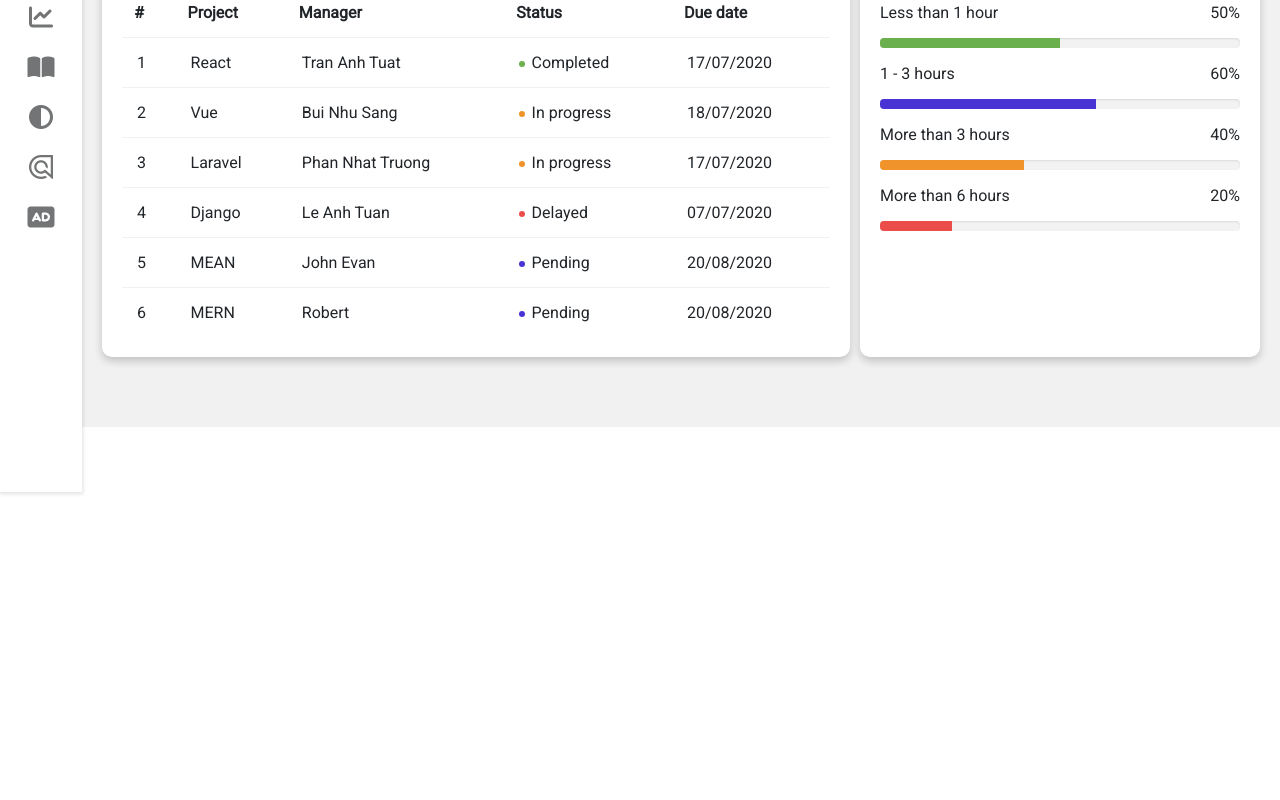
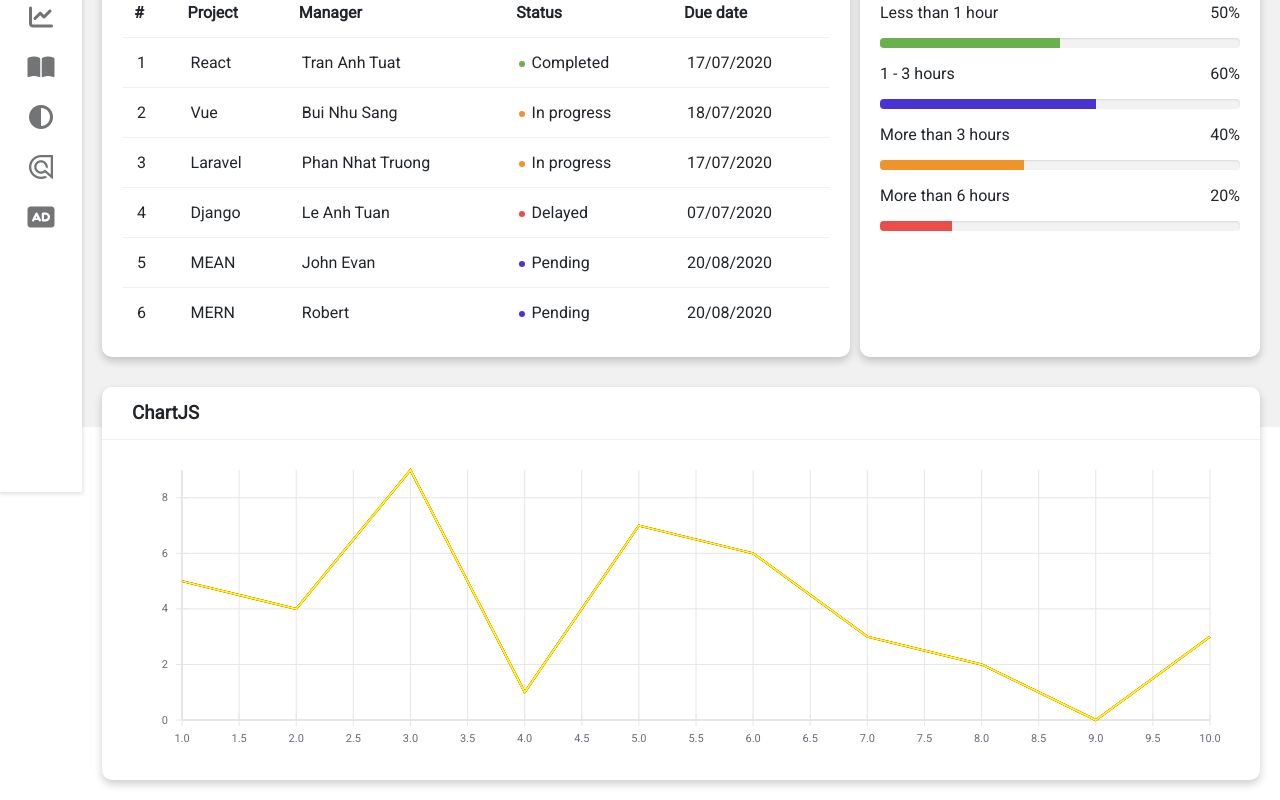
Before and after one commit to gabyballester/react-panel-admin-v3-dark-light-modes-cssgrid, a React (Create React App) app: page / in a window 1280 px wide. Shown: the part 373-1173 px from the top of the page. Before the commit the page ends 800 px from the top, so only its background shows below. Built offline with nearby package versions, Linux system fonts and the light colour scheme.

Commit message:
Chart component

```diff
--- a/package.json
+++ b/package.json
@@ -9,6 +9,7 @@
     "react": "^17.0.2",
     "react-dom": "^17.0.2",
     "react-scripts": "4.0.3",
+    "react-vis": "^1.11.7",
     "web-vitals": "^1.0.1"
   },
   "scripts": {
--- /dev/null
+++ b/src/components/Chart.css
@@ -0,0 +1,7 @@
+.chart-container{
+  display: flex;
+  flex-direction: column;
+  justify-content: center;
+  align-items: center;
+  text-align: center;
+}
--- /dev/null
+++ b/src/components/Chart.js
@@ -0,0 +1,57 @@
+import React, { useEffect, useState } from 'react';
+import { XYPlot, LineSeries, XAxis, YAxis, VerticalGridLines, HorizontalGridLines } from 'react-vis';
+import '../../node_modules/react-vis/dist/style.css';
+import './Chart.css';
+
+const Chart = ({ chartRef }) => {
+  const [width, setWidth] = useState('600')
+
+  useEffect(() => {
+    getWidth()
+  }, [])
+
+  window.addEventListener('resize', (event) => {
+    setTimeout(() => {
+    getWidth()
+  }, 2000);
+  });
+
+  const getWidth = () => {
+    setTimeout(() => {
+      setWidth('300')
+      setWidth(chartRef.current.clientWidth.toString() - 80)
+    }, 2000);
+  }
+
+  return (
+    <div className="chart-container">
+      <XYPlot height={300} width={width}>
+        <VerticalGridLines />
+        <HorizontalGridLines />
+        <XAxis />
+        <YAxis />
+        <LineSeries data={data} color="red" />
+        <LineSeries data={data} color="purple" />
+        <LineSeries data={data} color="yellow" />
+      </XYPlot>
+    </div>
+  )
+}
+
+const data = [
+  { x: 1, y: 5 },
+  { x: 2, y: 4 },
+  { x: 3, y: 9 },
+  { x: 4, y: 1 },
+  { x: 5, y: 7 },
+  { x: 6, y: 6 },
+  { x: 7, y: 3 },
+  { x: 8, y: 2 },
+  { x: 9, y: 0 },
+  { x: 9, y: 0 },
+  { x: 9, y: 0 },
+  { x: 9, y: 0 },
+  { x: 10, y: 3 }
+]
+
+export default Chart;
--- a/src/components/Main.css
+++ b/src/components/Main.css
@@ -131,6 +131,16 @@ table th {
 	box-shadow: inset 0 1px 2px rgba(0,0,0,0.1);
 }
 
+.row-chart {
+  padding: 10px;
+  display: grid;
+}
+
+.card-content-chart {
+  padding: 20px;
+  width: 100%;
+}
+
 /* Small devices >= 600px */
 @media screen and (max-width: 600px) {
   .wrapper {
--- a/src/components/Main.js
+++ b/src/components/Main.js
@@ -1,7 +1,11 @@
+import { useRef } from 'react';
+
+import Chart from './Chart';
+
 import './Main.css';
 
 const Main = ({ showSidebar }) => {
-
+  const chartRef = useRef(null);
   const sidebarContainer = `wrapper ${showSidebar ? 'expand' : ''}`;
 
   return (
@@ -152,7 +156,7 @@ const Main = ({ showSidebar }) => {
 								<span class="float-right">50%</span>
               </p>
               <div class="progress">
-								<div class="bg-success" style={{width: '50%'}}></div>
+                <div class="bg-success" style={{ width: '50%' }}></div>
               </div>
             </div>
             <div class="progress-wrapper">
@@ -161,7 +165,7 @@ const Main = ({ showSidebar }) => {
 								<span class="float-right">60%</span>
               </p>
               <div class="progress">
-								<div class="bg-primary" style={{width: '60%'}}></div>
+                <div class="bg-primary" style={{ width: '60%' }}></div>
               </div>
             </div>
             <div class="progress-wrapper">
@@ -170,7 +174,7 @@ const Main = ({ showSidebar }) => {
 								<span class="float-right">40%</span>
               </p>
               <div class="progress">
-								<div class="bg-warning" style={{width: '40%'}}></div>
+                <div class="bg-warning" style={{ width: '40%' }}></div>
               </div>
             </div>
             <div class="progress-wrapper">
@@ -179,13 +183,24 @@ const Main = ({ showSidebar }) => {
 								<span class="float-right">20%</span>
               </p>
               <div class="progress">
-								<div class="bg-danger" style={{width: '20%'}}></div>
+                <div class="bg-danger" style={{ width: '20%' }}></div>
               </div>
             </div>
           </div>
         </div>
       </div>
-
+      <div className="row-chart">
+        <div className="col">
+          <div className="card">
+            <div className="card-header">
+              <h3>ChartJS</h3>
+            </div>
+            <div ref={chartRef} className="card-content-chart">
+              <Chart chartRef={chartRef} />
+            </div>
+          </div>
+        </div>
+      </div>
     </div>
   )
 }
```
Also changed, not shown: 1 other file (tests, documents, lock files or other folders). Lines whose indentation alone changed are shown as unchanged.
